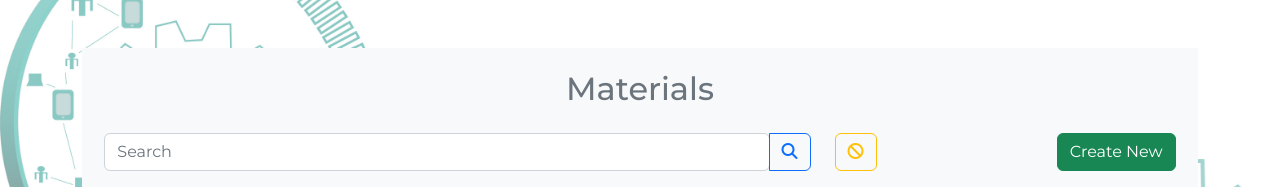
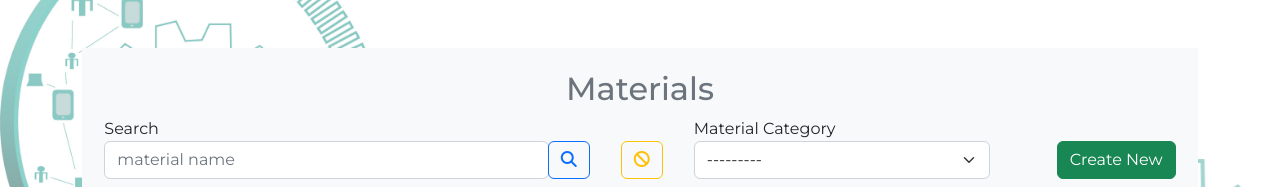
Before and after one commit to svetlinst/Service-manager, a Django app: page /en/master_data/materials/ in a window 1280 px wide. Shown: the part 76-263 px from the top of the page. Run offline with Django 4.2, Linux system fonts and the light colour scheme; the visitor is signed in with stand-in values (Sample User, id 1); data that the repository does not hold is empty; parts of the project's set-up code (start-up, migrations or seed data) failed here and were passed over; some libraries are stand-ins or nearby versions.

Commit message:
Change the filtering method in Materials list view

```diff
--- a/service_manager/service_manager/master_data/forms.py
+++ b/service_manager/service_manager/master_data/forms.py
@@ -89,16 +89,43 @@ class FilterAssetsForm(BootstrapFormMixin, forms.ModelForm):
         widget=forms.TextInput(attrs={'placeholder': _('brand, model name and number'), }),
     )
 
+    category = forms.ModelChoiceField(
+        label=_('Asset Category'),
+        required=False,
+        queryset=AssetCategory.objects.all(),
+        widget=forms.Select(
+            attrs=
+            {
+                'class': 'form-control',
+                'onchange': 'filter_form.submit();',
+            }
+        ),
+    )
+
     class Meta:
         model = Asset
         fields = ('category',)
 
+
+class FilterMaterialForm(BootstrapFormMixin, forms.ModelForm):
+    search = forms.CharField(
+        label=_('Search'),
+        required=False,
+        widget=forms.TextInput(attrs={'placeholder': _('material name'), })
+    )
+
     category = forms.ModelChoiceField(
-        label=_('Asset Category'),
+        label=_('Material Category'),
         required=False,
-        queryset=AssetCategory.objects.all(),
-        widget=forms.Select(attrs={
-            'class': 'form-control',
-            'onchange': 'filter_form.submit();',
-        }),
+        queryset=MaterialCategory.objects.all(),
+        widget=forms.Select(
+            attrs={
+                'class': 'form-control',
+                'onchange': 'filter_form.submit();',
+            }
+        )
     )
+
+    class Meta:
+        model = Material
+        fields = ('category',)
--- a/service_manager/service_manager/master_data/templates/asset/assets.html
+++ b/service_manager/service_manager/master_data/templates/asset/assets.html
@@ -22,11 +22,9 @@
                         </div>
 
                         <div class="col-1">
-                            {#                        <div class="col-md-2 text-left align-self-center">#}
                             <a href="{% url 'assets_list' %}" class="btn btn-outline-warning btn-md"
                                data-bs-toggle="tooltip"
                                title="{% trans 'Clear' %}"><i class="fa-solid fa-ban"></i></a>
-                            {#                        </div>#}
                         </div>
 
                         <div class="col-4">
--- a/service_manager/service_manager/master_data/templates/material/materials.html
+++ b/service_manager/service_manager/master_data/templates/material/materials.html
@@ -3,29 +3,42 @@
 {% block content %}
     <div class="d-block mt-5 rounded-lg bg-light mb-3" style="padding:2%">
         <h2 class='text-center text-secondary'>{% trans 'Materials' %}</h2>
-        <div class="row my-md-2">
-            <div class="col-md-8">
-                <form class="form" method="GET" action="">
-                    <div class="input-group my-3">
-                        <input type="search" class="form-control rounded mr-3" placeholder="{% trans 'Search' %}"
-                               aria-label="Search"
-                               aria-describedby="search-addon" name="search_value"/>
+        <div class="row my-md-2 align-items-end">
+            <div class="col-md-10">
+                <form class="form" method="GET" id="filter_form">
+                    <div class="input-group align-items-end">
+
+                        <div class="col-6">
+                            {{ filter_form.search.label }}
+                            {{ filter_form.search }}
+                        </div>
+
+                        <div class="col-1">
                             <button type="submit" class="btn btn-outline-primary"
                                     data-bs-toggle="tooltip"
                                     title="{% trans 'Search' %}"
                                     href="{% url 'materials_list' %}"><i class="fa-solid fa-magnifying-glass"></i>
                             </button>
                         </div>
-                </form>
-            </div>
-            <div class="col-md-2 text-left align-self-center">
+
+                        <div class="col-1">
                             <a href="{% url 'materials_list' %}" class="btn btn-outline-warning btn-md"
                                data-bs-toggle="tooltip"
                                title="{% trans 'Clear' %}">
                                 <i class="fa-solid fa-ban"></i></a>
                         </div>
+
+                        <div class="col-4">
+                            {{ filter_form.category.label }}
+                            {{ filter_form.category }}
+                        </div>
+
+                    </div>
+                </form>
+            </div>
+
             {% if perms.master_data.add_material %}
-                <div class="col-md-2 text-right align-self-center">
+                <div class="col-md-2 text-right">
                     <a href="{% url 'create_material' %}"
                        class="btn btn-success btn-md float-end">{% trans 'Create New' %}</a>
                 </div>
--- a/service_manager/service_manager/master_data/views.py
+++ b/service_manager/service_manager/master_data/views.py
@@ -5,7 +5,8 @@ from django.contrib.auth import mixins as auth_mixins
 
 from service_manager.core.views import BootstrapFormViewMixin
 from service_manager.master_data.forms import CreateAssetForm, EditAssetForm, CreateMaterialForm, EditMaterialForm, \
-    EditMaterialCategoryForm, EditBrandForm, EditAssetCategoryForm, EditSlaForm, CreateSlaForm, FilterAssetsForm
+    EditMaterialCategoryForm, EditBrandForm, EditAssetCategoryForm, EditSlaForm, CreateSlaForm, FilterAssetsForm, \
+    FilterMaterialForm
 from service_manager.master_data.models import Asset, Material, MaterialCategory, Brand, AssetCategory, SLA
 
 
@@ -87,14 +88,21 @@ class MaterialsListView(auth_mixins.PermissionRequiredMixin, views.ListView):
         params = request.pop('page', True) and request.urlencode()
         context['params'] = params
 
+        context['filter_form'] = FilterMaterialForm(self.request.GET or None)
+
         return context
 
     def get_queryset(self):
         queryset = super().get_queryset()
 
-        search_text = self.request.GET.get('search_value', None)
+        search_text = self.request.GET.get('search', None)
         if search_text:
             queryset = queryset.filter(Q(name__icontains=search_text) | Q(category__name__icontains=search_text))
+
+        category = self.request.GET.get('category', None)
+        if category:
+            queryset = queryset.filter(category=category)
+
         return queryset
 
     permission_required = 'master_data.view_material'
```
Lines whose indentation alone changed are shown as unchanged.
